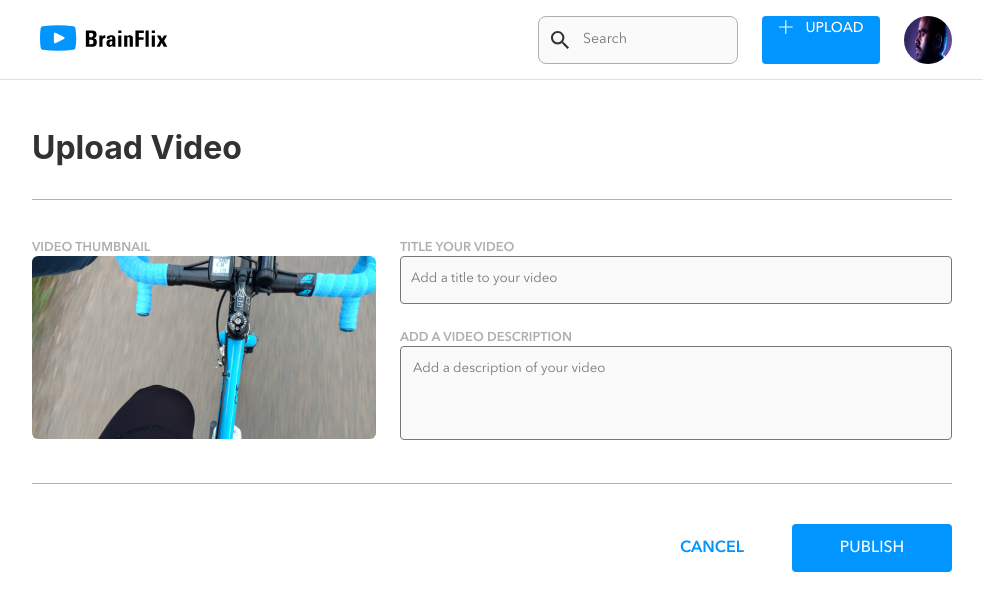
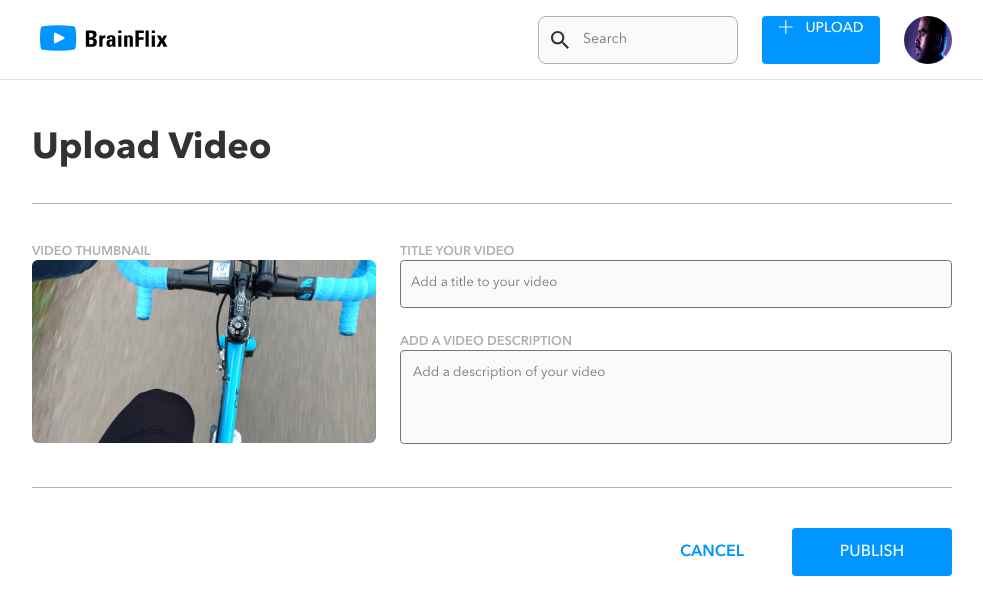
Before and after one commit to Trevhol/trevor-hollowink-brainflix, a React (Create React App) app in the folder sprint-two/: page /Upload in a window 1280 px wide. Shown: the top 614 px of the page, without its empty margins (148-1131 px from the left). Built offline with nearby package versions, Linux system fonts and the light colour scheme; the HTML template or start-up script is replaced by a standard one.

Commit message:
final final project

```diff
--- a/sprint-two/src/styles/main.css
+++ b/sprint-two/src/styles/main.css
@@ -221,6 +221,7 @@
 
 .main-video__views {
   margin-right: 20px;
+  font-family: "Avenir Regular";
 }
 
 .main-video__title {
@@ -256,6 +257,7 @@
 
 .main-video__likes {
   margin: 0 0 24px 0;
+  font-family: "Avenir Regular";
 }
 
 .main-video__views {
@@ -815,6 +817,7 @@
 
 .main-upload__title {
   margin: 24px 0 32px 0;
+  font-family: "Avenir Bold";
 }
 
 .main-upload__title-input {
@@ -842,7 +845,7 @@
   padding: 14px 0 0 12px;
   resize: none;
   font-family: "Avenir Regular";
-  margin-bottom: 32px;
+  margin-bottom: 31px;
 }
 
 .main-upload__thumbnail {
@@ -901,6 +904,7 @@
   }
   .main-upload__title {
     margin: 0;
+    font-size: 2.26rem;
     padding: 48px 0 32px 0;
     border-bottom: solid 1px #afafaf;
   }
--- a/sprint-two/src/styles/partials/_upload.scss
+++ b/sprint-two/src/styles/partials/_upload.scss
@@ -8,6 +8,7 @@
   }
   &__title {
     margin: 24px 0 32px 0;
+    font-family: "Avenir Bold";
   }
   &__title-input {
     width: 100%;
@@ -32,7 +33,7 @@
     padding: 14px 0 0 12px;
     resize: none;
     font-family: "Avenir Regular";
-    margin-bottom: 32px;
+    margin-bottom: 31px;
   }
   &__thumbnail {
     font-family: "Avenir Demi";
@@ -79,6 +80,7 @@
     }
     &__title {
       margin: 0;
+      font-size: 2.26rem;
       padding: 48px 0 32px 0;
       border-bottom: solid 1px #afafaf;
     }
--- a/sprint-two/src/styles/partials/_videoInfo.scss
+++ b/sprint-two/src/styles/partials/_videoInfo.scss
@@ -8,6 +8,7 @@
   }
   &__views {
     margin-right: 20px;
+    font-family: "Avenir Regular";
   }
   &__title {
     margin: 0;
@@ -33,6 +34,7 @@
   }
   &__likes {
     margin: 0 0 24px 0;
+    font-family: "Avenir Regular";
   }
   &__views {
     margin: 0 20px 0 0;
```
Also changed, not shown: 1 other file (tests, documents, lock files or other folders).
